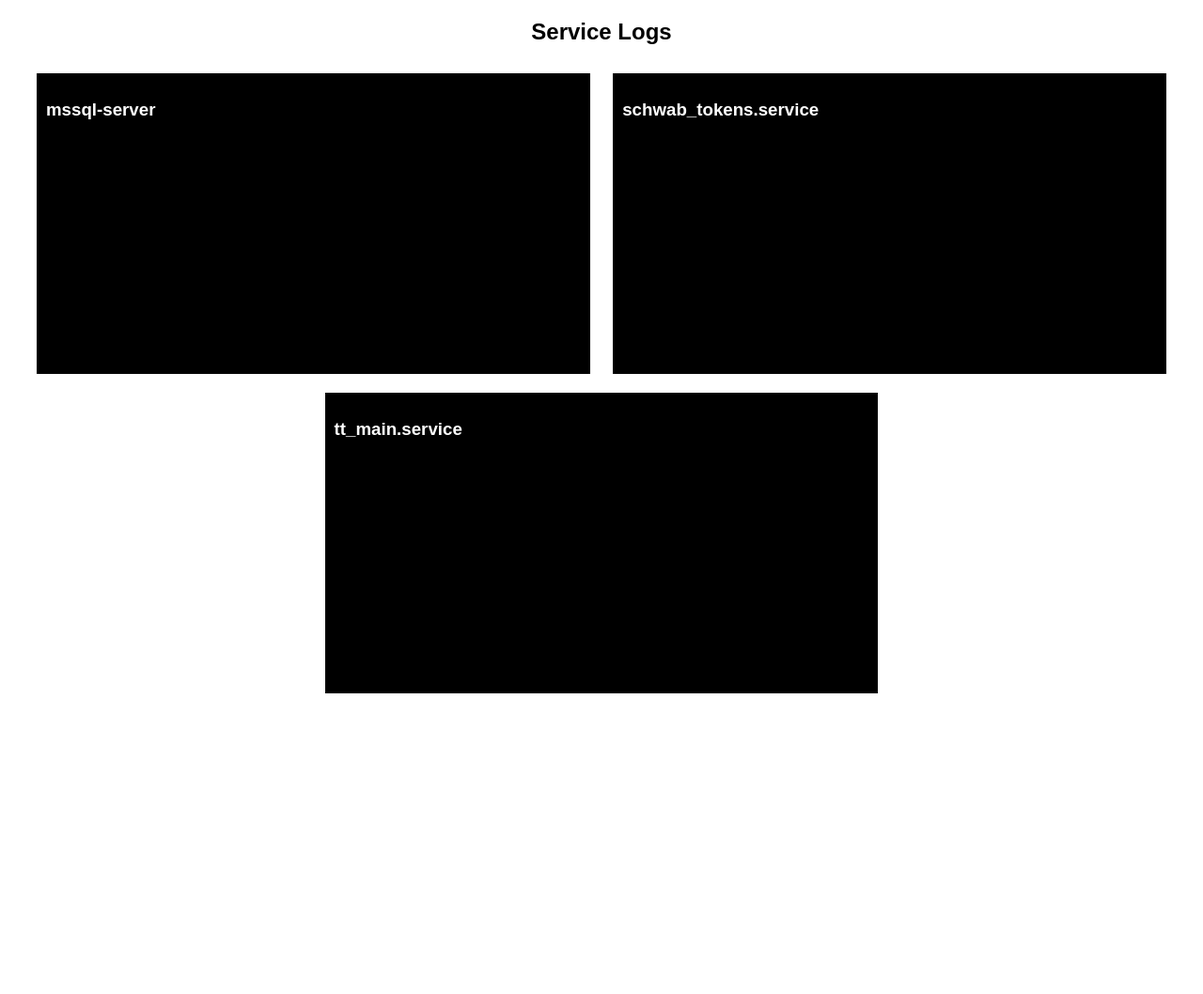
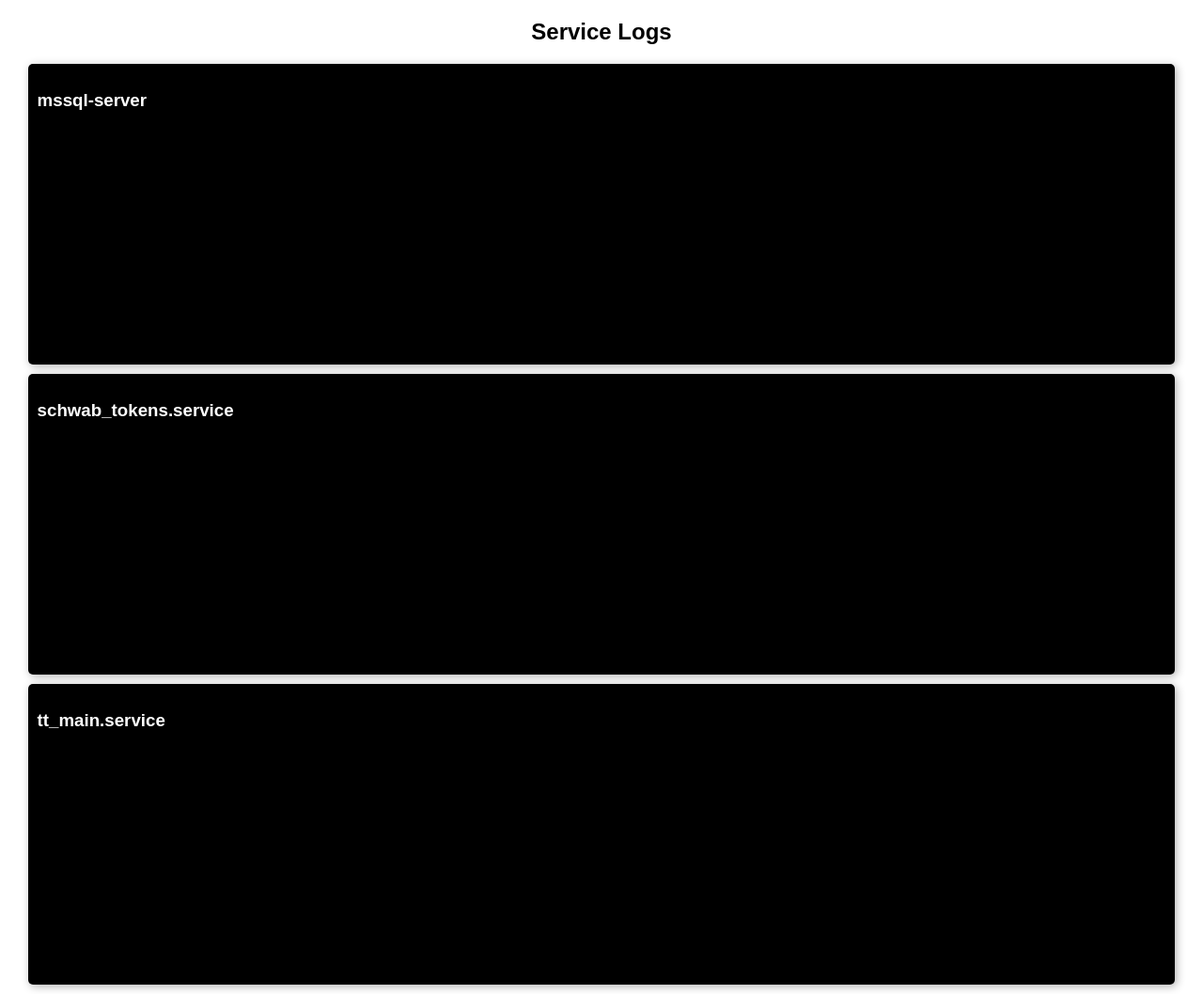
Before and after one commit to Phrendo/systemd-dashboard, a Flask app: page / in a window 1280 px wide. Shown: the part 151-1209 px from the top of the page at 94% size. Before the commit the page ends 889 px from the top, so only its background shows below. Run offline with Flask 3, Linux system fonts and the light colour scheme; data that the repository does not hold is empty; some libraries are stand-ins or nearby versions.

Commit message:
formatting

```diff
--- a/templates/index.html
+++ b/templates/index.html
@@ -98,21 +98,24 @@
 
     <style>
         .log-panel {
-            width: 45%;
-            display: inline-block;
-            vertical-align: top;
-            margin: 10px;
+            width: 95%; /* Full width */
+            margin: 10px auto; /* Center the panels */
             background-color: black;
             color: white;
             padding: 10px;
             height: 300px;
             overflow-y: scroll;
             text-align: left;
+            border-radius: 5px;
+            box-shadow: 2px 2px 10px rgba(0, 0, 0, 0.3); /* Slight shadow for better visibility */
         }
         .log-output {
             height: 250px;
             overflow-y: scroll;
+            font-family: monospace;
+            white-space: pre-wrap;
         }
+
     </style>
 
 
```
